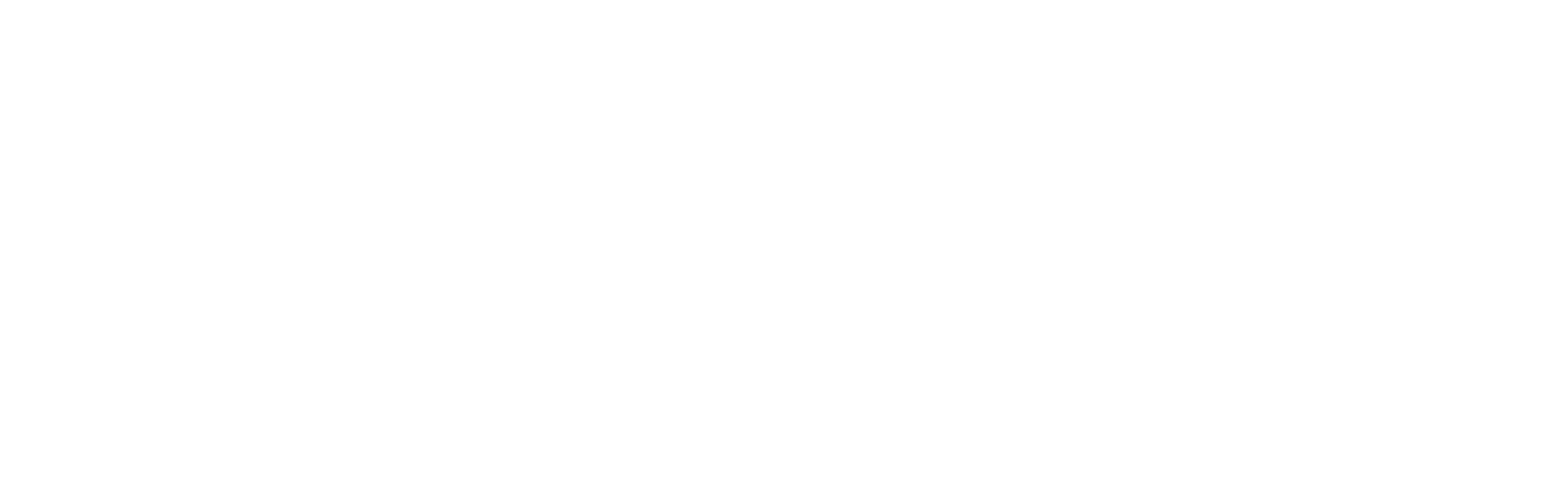
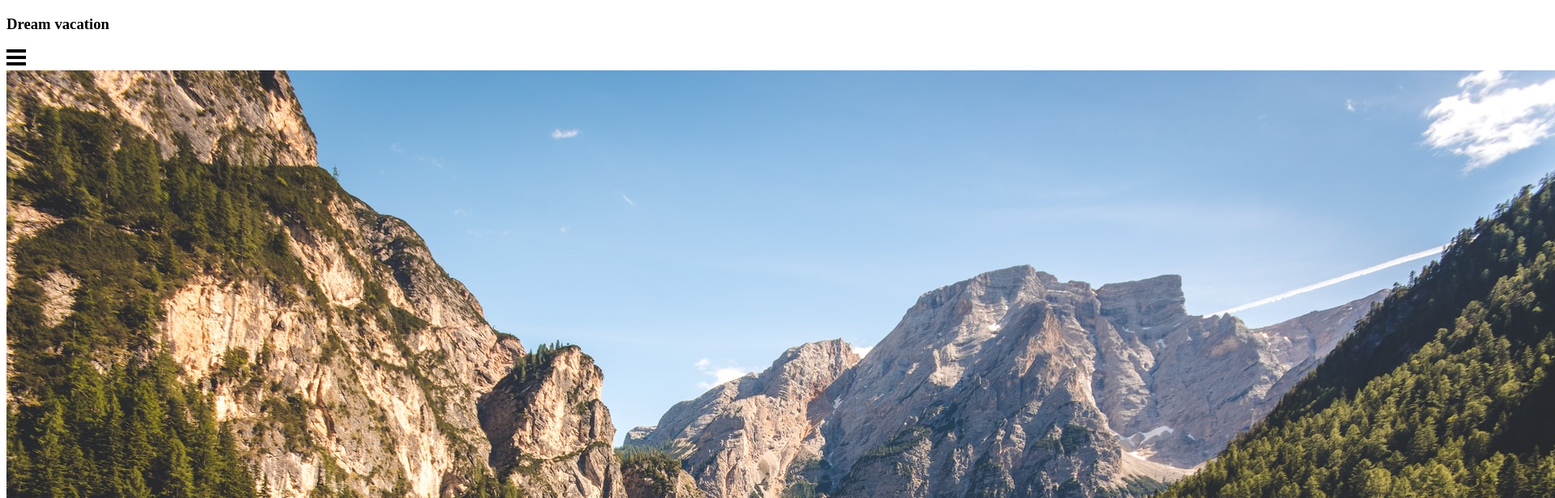
Before and after one commit to ProgBot12/Page_Animation_JS, a plain HTML site: page index.html in a window 1280 px wide. Shown: the top 616 px of the page at 81% size, 1920 px wide, since content can reach past the window. Drawn offline with nearby package versions, Linux system fonts and the light colour scheme.

Commit message:
added html elements

```diff
--- a/index.html
+++ b/index.html
@@ -7,6 +7,23 @@
     <title>Page Animation</title>
   </head>
   <body>
+    <header>
+      <nav>
+        <h3 id="logo">Dream vacation</h3>
+        <img
+          class="hamburger"
+          src="./assets/images/iconmonstr-menu-1.svg"
+          alt="hamburger"
+        />
+      </nav>
+      <section>
+        <div class="hero">
+          <img src="./assets/images/landscape.jpg" alt="landscape" />
+          <h1 class="headline">Find Your Destination</h1>
+        </div>
+      </section>
+    </header>
+    <div class="slider"></div>
     <script
       src="https://cdnjs.cloudflare.com/ajax/libs/gsap/3.6.0/gsap.min.js"
       integrity="sha512-1dalHDkG9EtcOmCnoCjiwQ/HEB5SDNqw8d4G2MKoNwjiwMNeBAkudsBCmSlMnXdsH8Bm0mOd3tl/6nL5y0bMaQ=="
```
Also changed, not shown: assets/images/iconmonstr-menu-1.svg (added), assets/images/landscape.jpg (added).
